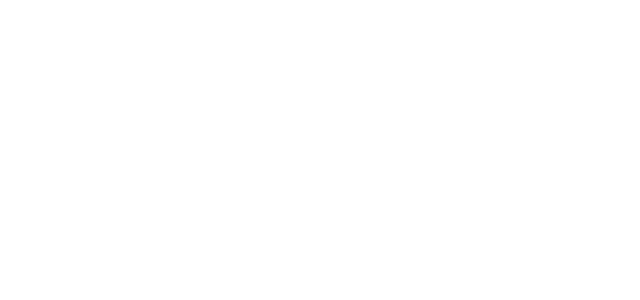
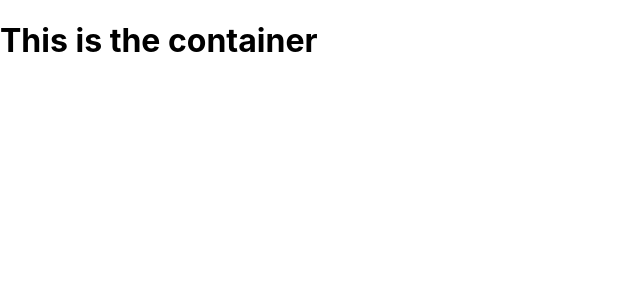
Before and after one commit to mehlia/capstone-project-group-3, a React (Create React App) app in the folder client/schedulism_app/: page / in a window 1280 px wide. Shown: the top 300 px of the page, without its empty margins (0-640 px from the left). Built offline with nearby package versions, Linux system fonts and the light colour scheme.

Commit message:
dummy commit, created a container

```diff
--- a/client/schedulism_app/src/App.js
+++ b/client/schedulism_app/src/App.js
@@ -1,9 +1,10 @@
 import logo from './logo.svg';
 import './App.css';
+import PapierContainer from './containers/PapierContainer';
 
 function App() {
   return (
-    <></>
+    <><PapierContainer/> </>
   );
 }
 
--- /dev/null
+++ b/client/schedulism_app/src/containers/PapierContainer.js
@@ -0,0 +1,8 @@
+const PapierContainer = () => {
+    return (
+    <>
+        <h1>This is the container</h1>
+    </> );
+}
+
+export default PapierContainer;
```
Also changed, not shown: client/schedulism_app/src/containers/SchedulismContainer.js (deleted, +0 -7 lines).
